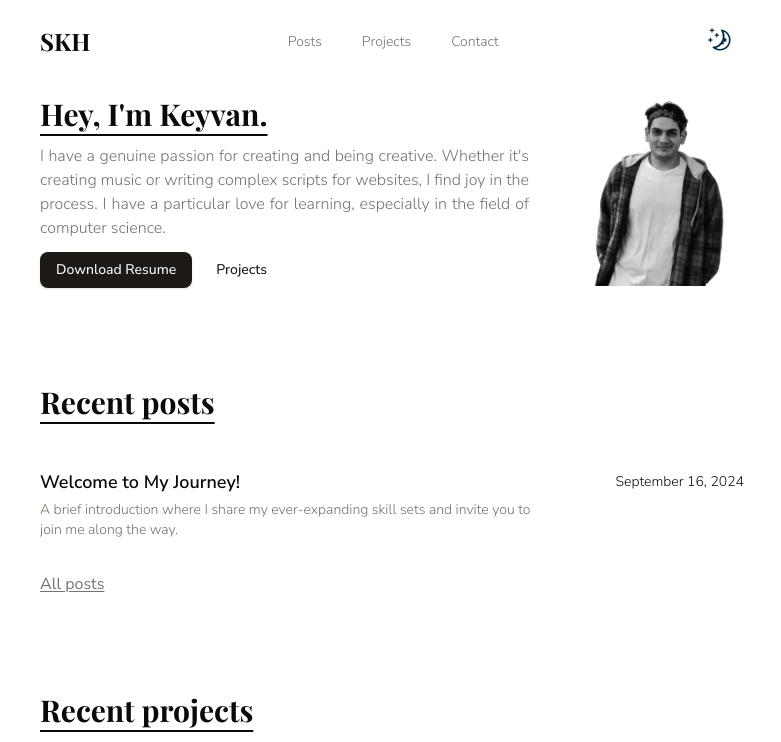
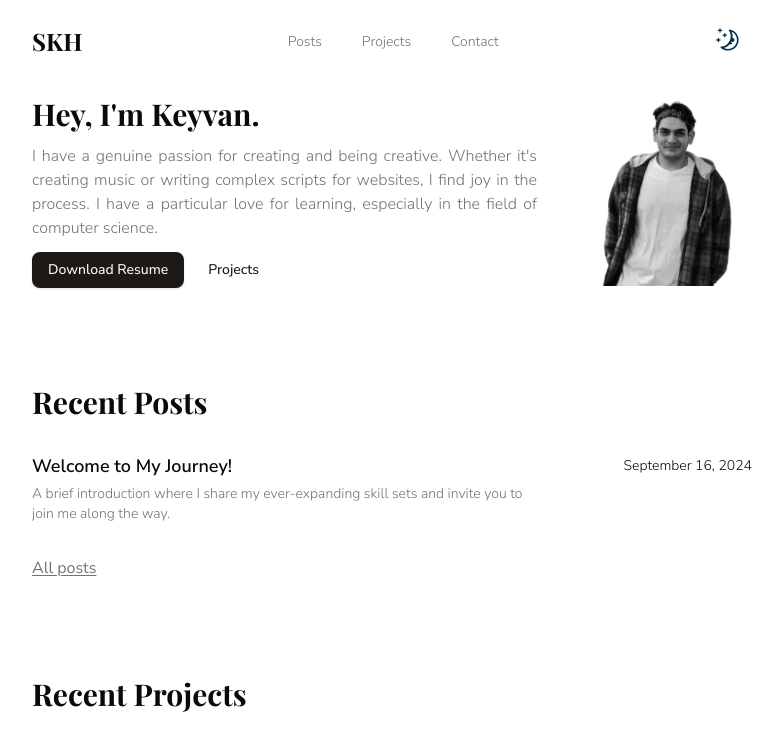
Before and after one commit to skh113/next-portfolio, a Next.js app: page / in a window 1280 px wide. Shown: the top 742 px of the page, without its empty margins (248-1029 px from the left). Built offline with nearby package versions, Linux system fonts and the light colour scheme; a web font is replaced by a local one.

Commit message:
refactor: adjust spacing and titles in recent posts and projects components for improved UI consistency

```diff
--- a/app/globals.css
+++ b/app/globals.css
@@ -145,8 +145,8 @@
   width: 100%;
   margin-right: auto;
   margin-left: auto;
-  padding-right: 2rem;
-  padding-left: 2rem;
+  padding-right: 1.5rem;
+  padding-left: 1.5rem;
 }
 
 @media (min-width: 768px) {
@@ -162,10 +162,7 @@
   font-size: 1.875rem;
   line-height: 2.25rem;
   font-weight: 700;
-  text-decoration-line: underline;
-  text-decoration-color: hsl(var(--border) / 0.75);
-  text-decoration-thickness: 2px;
-  text-underline-offset: 8px;
+
 }
 
 .prose pre {
--- a/components/projects.tsx
+++ b/components/projects.tsx
@@ -25,7 +25,7 @@ export default function Projects({
               </div>
             )}
 
-            <div className='absolute inset-[1px] rounded-lg bg-background/70 opacity-0 transition-opacity duration-500 group-hover:opacity-100' />
+            <div className='absolute inset-[1px] rounded-md bg-background/70 opacity-0 transition-opacity duration-500 group-hover:opacity-100' />
 
             <div className='absolute inset-x-0 bottom-0 translate-y-2 px-6 py-5 opacity-0 transition-all duration-500 group-hover:translate-y-0 group-hover:opacity-100'>
               <h2 className='title line-clamp-1 text-xl no-underline'>
--- a/components/recent-posts.tsx
+++ b/components/recent-posts.tsx
@@ -8,7 +8,7 @@ export default async function RecentPosts() {
   return (
     <section className='pb-24'>
       <div>
-        <h2 className='title mb-12'>Recent posts</h2>
+        <h2 className='title mb-8'>Recent Posts</h2>
         <Posts posts={posts} />
 
         <Link
--- a/components/recent-projects.tsx
+++ b/components/recent-projects.tsx
@@ -8,7 +8,7 @@ export default async function RecentProjects() {
   return (
     <section>
       <div>
-        <h2 className='title mb-12'>Recent projects</h2>
+        <h2 className='title mb-8'>Recent Projects</h2>
         <Projects projects={projects} />
 
         <Link
```
Also changed, not shown: 1 other file (tests, documents, lock files or other folders).
